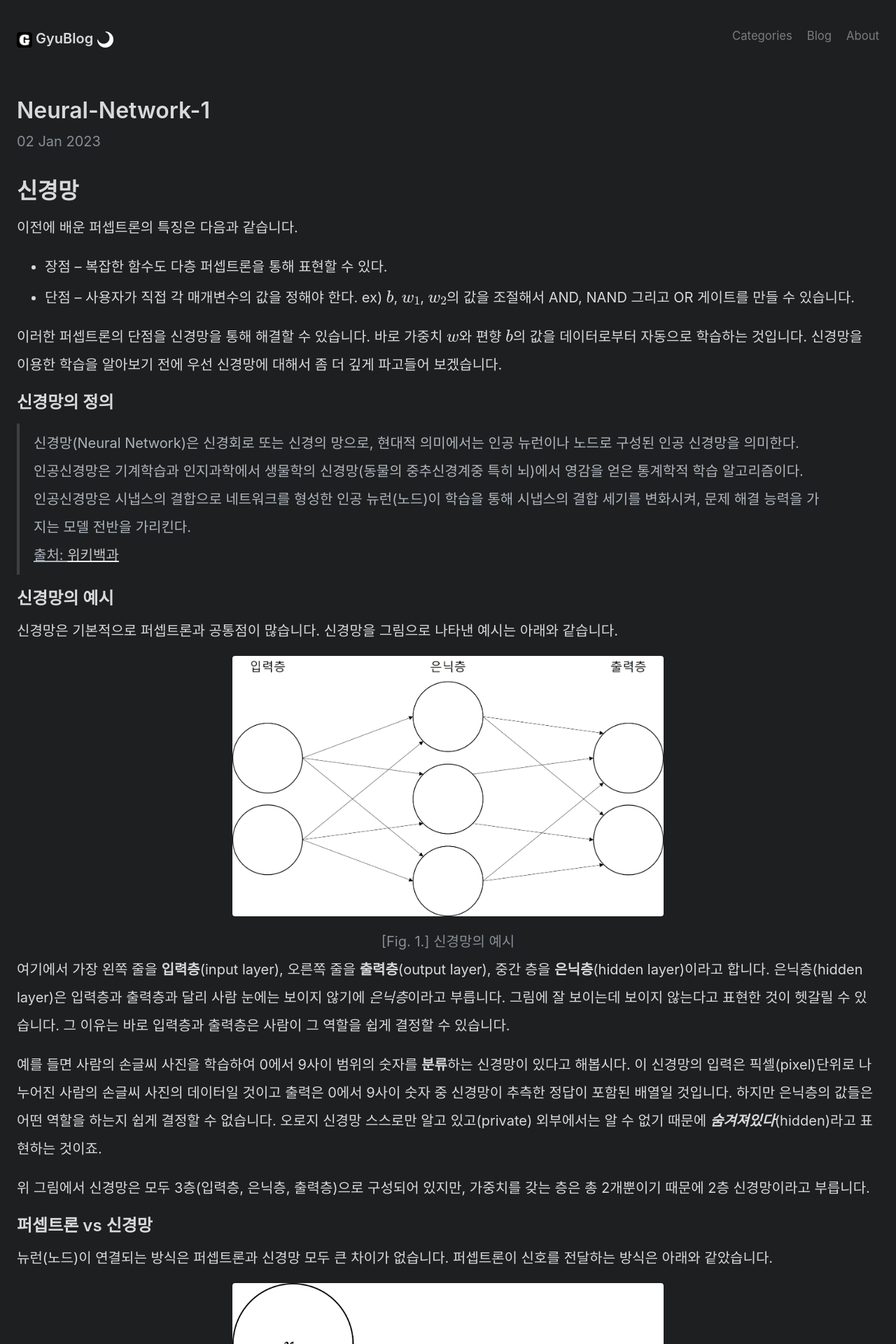
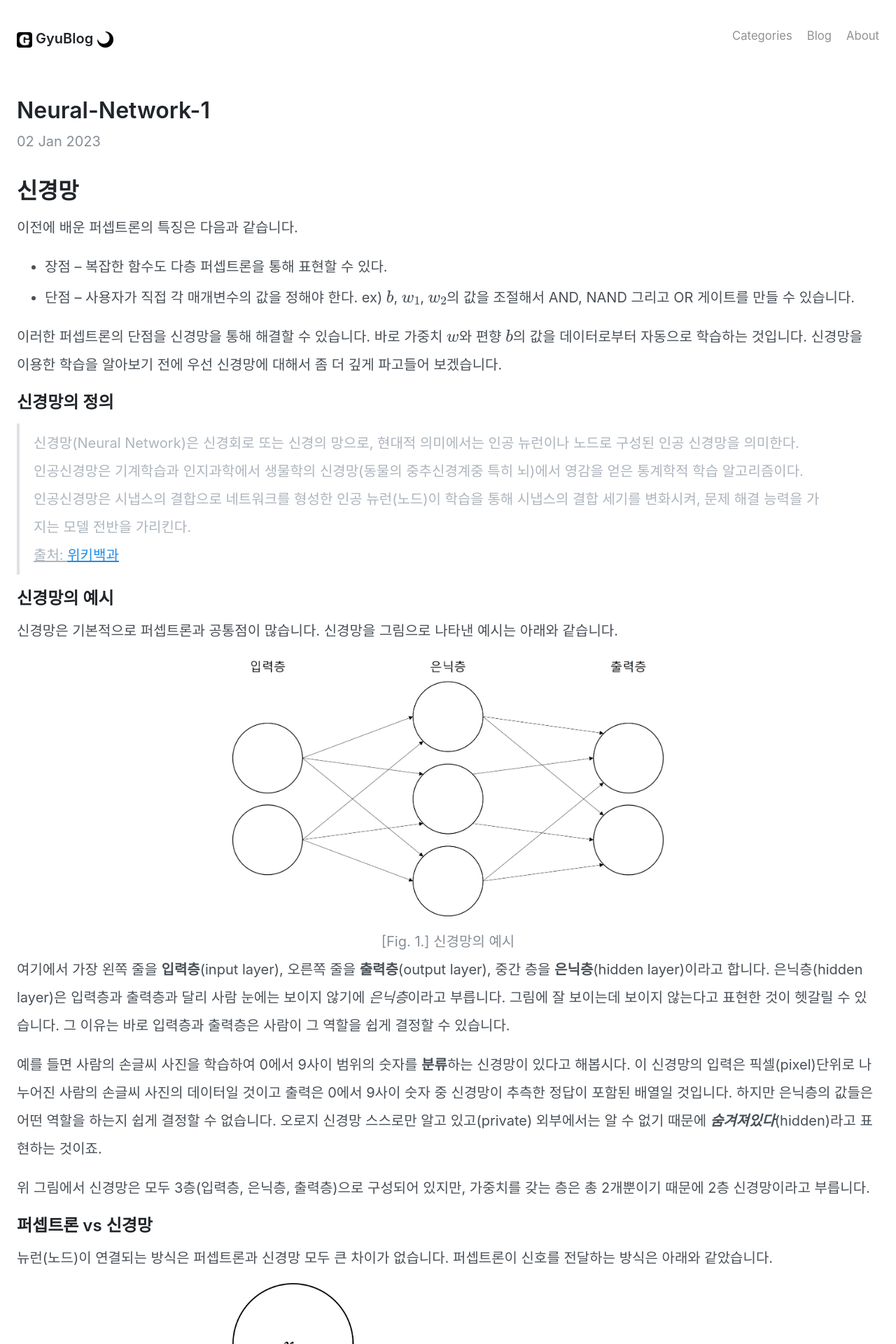
Before and after one commit to mngupark/mngupark.github.io, a Jekyll site: the page built from index.html, in a window 1280 px wide. Shown: the top 1920 px of the page at 70% size. Built offline with Jekyll 4.4.1, drawn with Linux system fonts in a browser that asks for light colours; formulas are drawn with MathJax 3; the list of posts is cut into pages by our own code.

Commit message:
modify html codes and images

```diff
--- a/_layouts/default.html
+++ b/_layouts/default.html
@@ -1,8 +1,11 @@
 <!DOCTYPE html>
-<html lang="en" data-theme="dark-poole">
+<html lang="en">
+  <script>
+    var theme = localStorage.getItem('data-theme');
+    document.documentElement.setAttribute('data-theme', theme);
+  </script>
   {% include head.html %}
   {% include mathjax_support.html %}
-
   <body>
     <div class="container content">
       <header class="masthead">
@@ -17,7 +20,11 @@
             <small><a href="{{ nav.url }}">{{ nav.title }}</a></small>
             {% endfor %}
           </nav>
-          <button class="btn theme-btn" onclick="toggle_theme()"><img id="theme-icon" src="/assets/moon.ico"/></button>
+          <button class="btn theme-btn" onclick="toggle_theme()"><img id="theme-icon" src="#"/></button>
+          <script>
+            if (theme == 'dark-poole') document.getElementById('theme-icon').setAttribute('src', '/assets/sun.ico');
+            else document.getElementById('theme-icon').setAttribute('src', '/assets/moon.ico');
+          </script>
         </h3>
       </header>
 
--- a/assets/js/functions.js
+++ b/assets/js/functions.js
@@ -14,19 +14,19 @@
 let cur_degree = 0;
 
 function toggle_theme() {
-   let currentMode = document.documentElement.getAttribute('data-theme');
+   let currentMode = localStorage.getItem('data-theme');
    var icon = document.getElementById('theme-icon');
    if (currentMode == 'dark-poole') {
       document.documentElement.setAttribute('data-theme', 'light-poole');
 		window.localStorage.setItem('theme', 'light');
-      icon.src = '/assets/sun.ico';
-		// document.getElementById("theme_btn").innerHTML = "Dark Mode";
+      icon.src = '/assets/moon.ico';
+		window.localStorage.setItem('data-theme', 'light-poole');
    }
    else {
       document.documentElement.setAttribute('data-theme', 'dark-poole');
 		window.localStorage.setItem('theme', 'dark');
-      icon.src = '/assets/moon.ico';
-		// document.getElementById("theme_btn").innerHTML = "Light Mode";
+      icon.src = '/assets/sun.ico';
+		window.localStorage.setItem('data-theme', 'dark-poole');
    }
    if (cur_degree == 360) cur_degree = 0;
    else cur_degree += 360;
```
Also changed, not shown: assets/moon.ico, assets/sun.ico.
